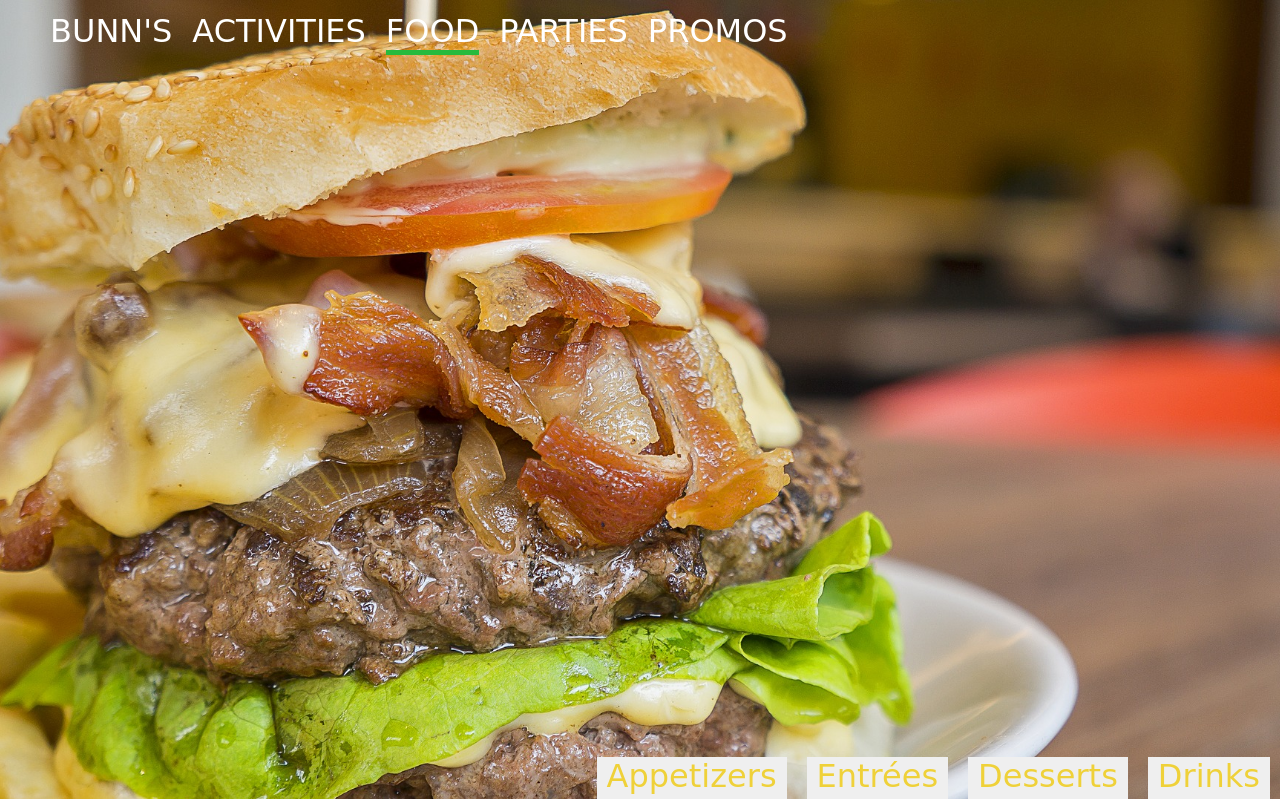
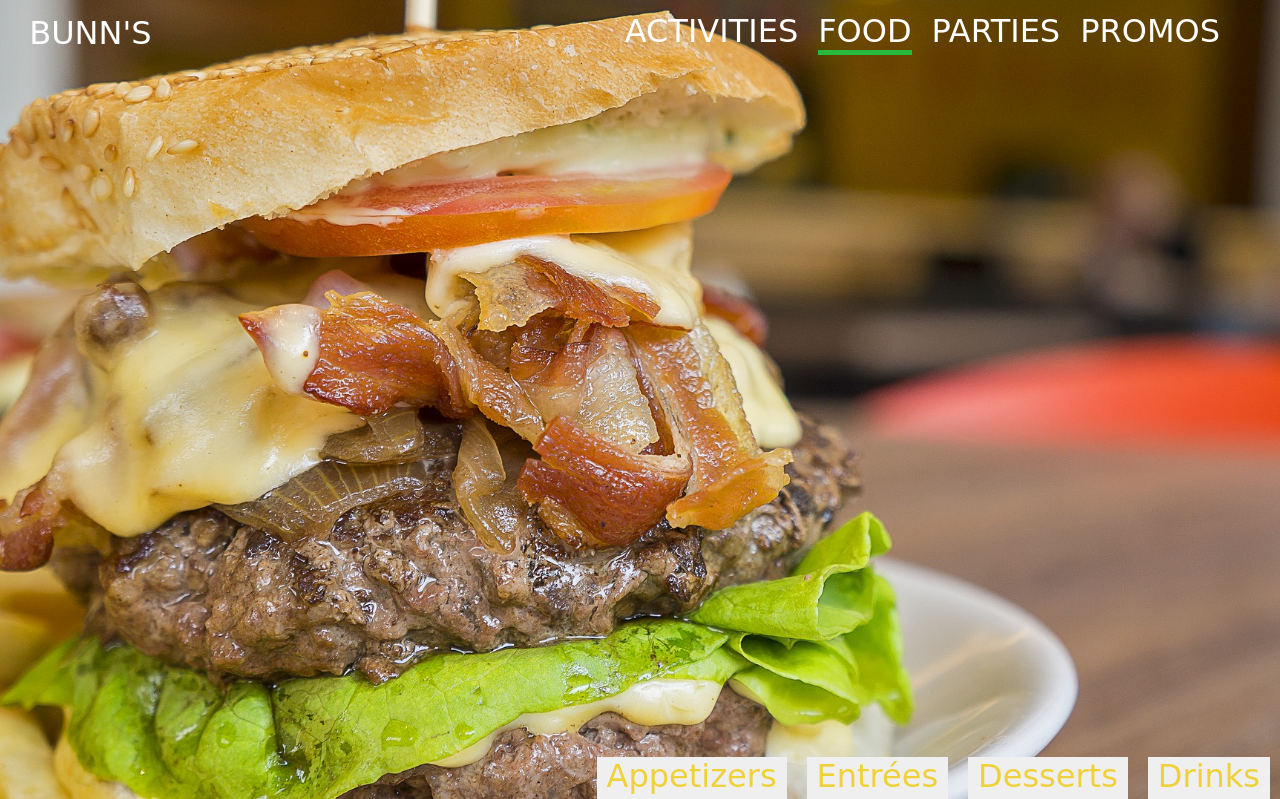
Before and after one commit to sntgC/Bunn-s, a PHP site: page /menu.html in a window 1280 px wide. Shown: the top 799 px of the page. Run offline with PHP 8.4, Linux system fonts and the light colour scheme; some libraries are stand-ins or nearby versions; some web fonts are replaced.

Commit message:
Made nav bar more adaptable

```diff
--- a/css/parties.css
+++ b/css/parties.css
@@ -310,7 +310,3 @@ h2.selected{
 	background-position:left bottom;
 	background-size: contain;
 }
-
-::-webkit-scrollbar {
-	display: none;
-}
--- a/css/style.css
+++ b/css/style.css
@@ -172,6 +172,19 @@ ul{
 	box-shadow: none;
 	display:flex;
 	align-items:center;
+	flex-direction:row-reverse;
+}
+
+#headerHalfFirst{
+	justify-content:flex-end;
+	padding-left:1.5vw;
+}
+
+.headerHalf{
+	display:flex;
+	flex-grow:1;
+	justify-content:flex-start;
+	flex-flow:row-reverse;
 }
 
 #header li{
--- a/menu.html
+++ b/menu.html
@@ -54,14 +54,16 @@
 <body>
 	<div class="background" style="background-image: url(assets/burger.jpg)">
 	</div>
-	<div id="headerWhite">
-		<ul>
-			<li class="navTitle noSelect colorRed"><a href="promos" class="makeYellow">PROMOS</a></li>
-			<li class="navTitle noSelect colorBlue"><a href="parties" class="makeYellow">PARTIES</a></li>
-			<li class="navTitle noSelect colorYellow underline">FOOD</li>
-			<li class="navTitle noSelect colorPurple"><a href="activities"class="makeYellow">ACTIVITIES</a></li>
-			<li class="navTitle noSelect logoClear makeYellow" style="float:left"  id="headerLogo"><a href="index" class="makeYellow">BUNN'S</a></li>
-		</ul>
+	<div id="headerWhite" style="font-size:16px">
+			<div class="headerHalf">
+				<li class="navTitle colorRed"><a href="promos" class="makeYellow">PROMOS</a></li>
+				<li class="navTitle noSelect colorBlue"><a href="parties" class="makeYellow">PARTIES</a></li>
+				<li class="navTitle colorYellow underline">FOOD</li>
+				<li class="navTitle colorPurple"><a href="activities" class="makeYellow">ACTIVITIES</a></li>
+			</div>
+			<div class="headerHalf"  id="headerHalfFirst">
+				<li class="navTitle logoClear" style="float:left"  id="headerLogo"><a href="index" class="makeYellow">BUNN'S</a></li>
+			</div>
 	</div>
 	<div class="tabContainer">
 	<ul style="vertical-align:bottom;margin-bottom:0px;">
```
Also changed, not shown: activities.html (+10 -8 lines), index.html (+10 -7 lines), parties.html (+9 -7 lines), promos.html (+10 -8 lines).
